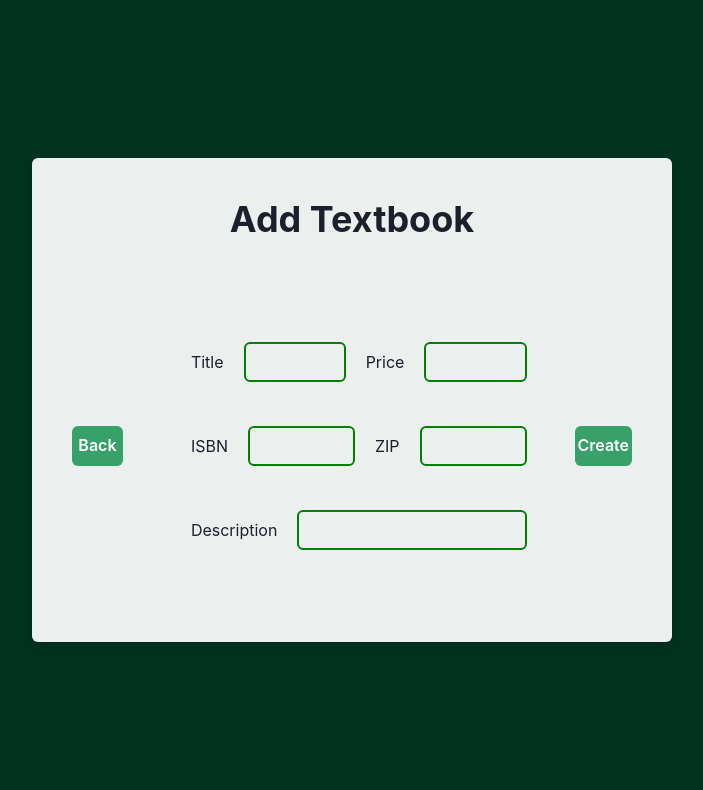
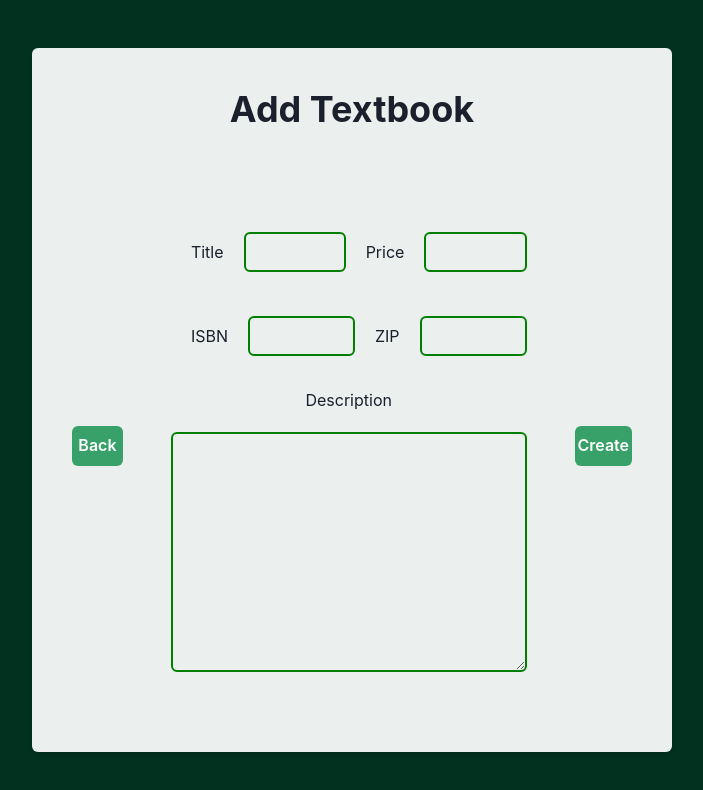
Before and after one commit to JacquesLJT/COS420_Project, a React (Create React App) app in the folder Development/cswap/: page /createListing in a window 1280 px wide. Both pictures are taken after a click on the button "Texbooks". Shown: the top 790 px of the page, without its empty margins (288-991 px from the left). Built offline with nearby package versions, Linux system fonts and the light colour scheme; no server answers.

Commit message:
Updated Create listing page

```diff
--- a/Development/cswap/src/components/CreateListing.js
+++ b/Development/cswap/src/components/CreateListing.js
@@ -13,7 +13,8 @@ import {
     Image,
     Flex,
     VStack,
-    HStack
+    HStack,
+    Textarea
 } from '@chakra-ui/react';
 import { ImBooks, ImHome3, ImMobile} from 'react-icons/im';
 import { GiCoffeeMug } from 'react-icons/gi';
@@ -113,9 +114,15 @@ function TextBookForm() {
                         <Input borderColor="green" border ="2px"></Input>
                     </Center>
 
+                    <Text>Description</Text>
                     <Center>
-                        <Text p={5}>Description</Text>
-                        <Input borderColor="green" border ="2px"></Input>
+                        <Textarea
+                            borderColor="green"
+                            border ="2px"
+                            rows={10}
+                            cols={40}
+                            >
+                        </Textarea>
                     </Center>
                 </VStack>
                 <Button colorScheme={"green"}><Link to="/home">Create</Link></Button>
@@ -151,7 +158,13 @@ function ApartmentRentalsForm() {
 
                     <Center>
                         <Text p={5}>Description</Text>
-                        <Input borderColor="green" border ="2px"></Input>
+                        <Textarea
+                            borderColor="green"
+                            border ="2px"
+                            rows={10}
+                            cols={40}
+                            >
+                        </Textarea>
                     </Center>
                 </VStack>
                 <Button colorScheme={"green"}><Link to="/home">Create</Link></Button>
@@ -187,7 +200,13 @@ function ElectronicsForm() {
 
                     <Center>
                         <Text p={5}>Description</Text>
-                        <Input borderColor="green" border ="2px"></Input>
+                        <Textarea
+                            borderColor="green"
+                            border ="2px"
+                            rows={10}
+                            cols={40}
+                            >
+                        </Textarea>
                     </Center>
                 </VStack>
                 <Button colorScheme={"green"}><Link to="/home">Create</Link></Button>
@@ -223,7 +242,13 @@ function FurnitureForm() {
 
                     <Center>
                         <Text p={5}>Description</Text>
-                        <Input borderColor="green" border ="2px"></Input>
+                        <Textarea
+                            borderColor="green"
+                            border ="2px"
+                            rows={10}
+                            cols={40}
+                            >
+                        </Textarea>
                     </Center>
                 </VStack>
                 <Button colorScheme={"green"}><Link to="/home">Create</Link></Button>
@@ -259,7 +284,13 @@ function AppliancesForm() {
 
                     <Center>
                         <Text p={5}>Description</Text>
-                        <Input borderColor="green" border ="2px"></Input>
+                        <Textarea
+                            borderColor="green"
+                            border ="2px"
+                            rows={10}
+                            cols={40}
+                            >
+                        </Textarea>
                     </Center>
                 </VStack>
                 <Button colorScheme={"green"}><Link to="/home">Create</Link></Button>
```
